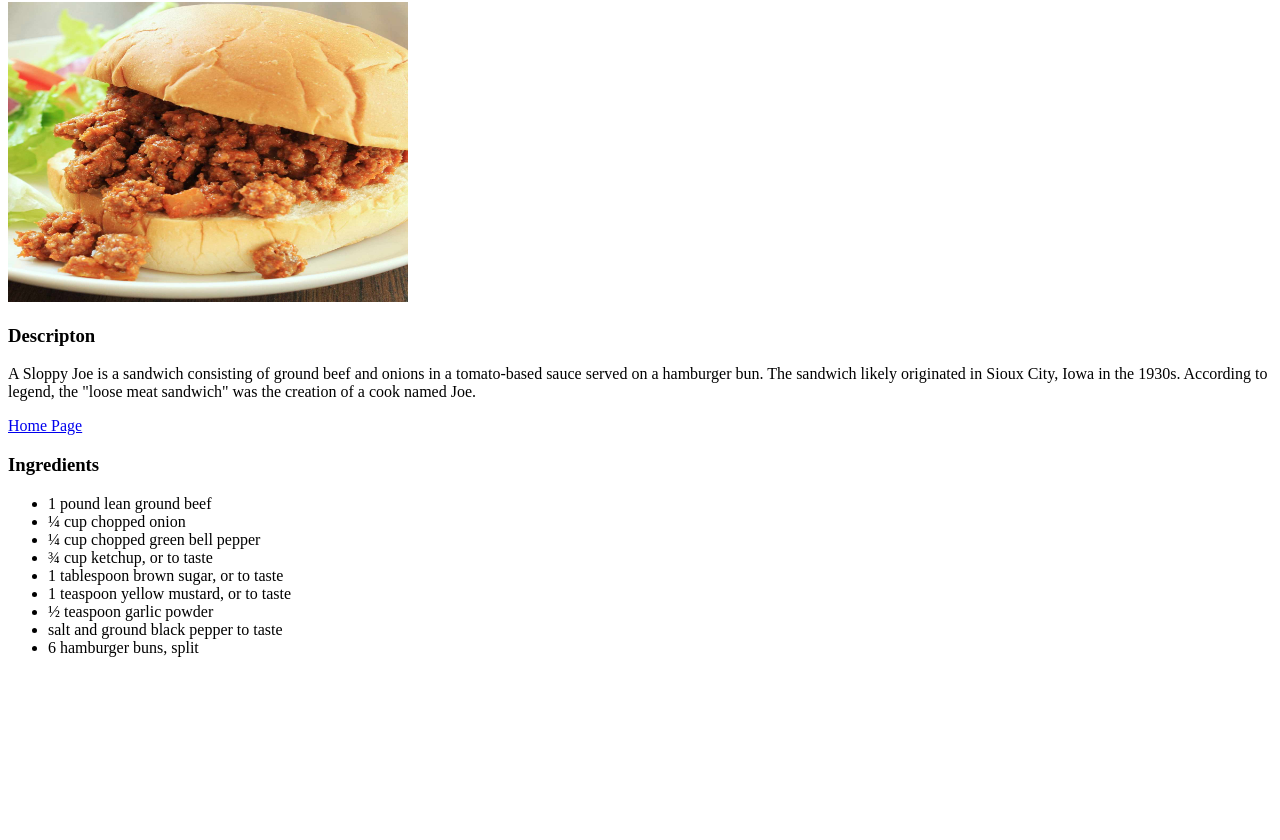
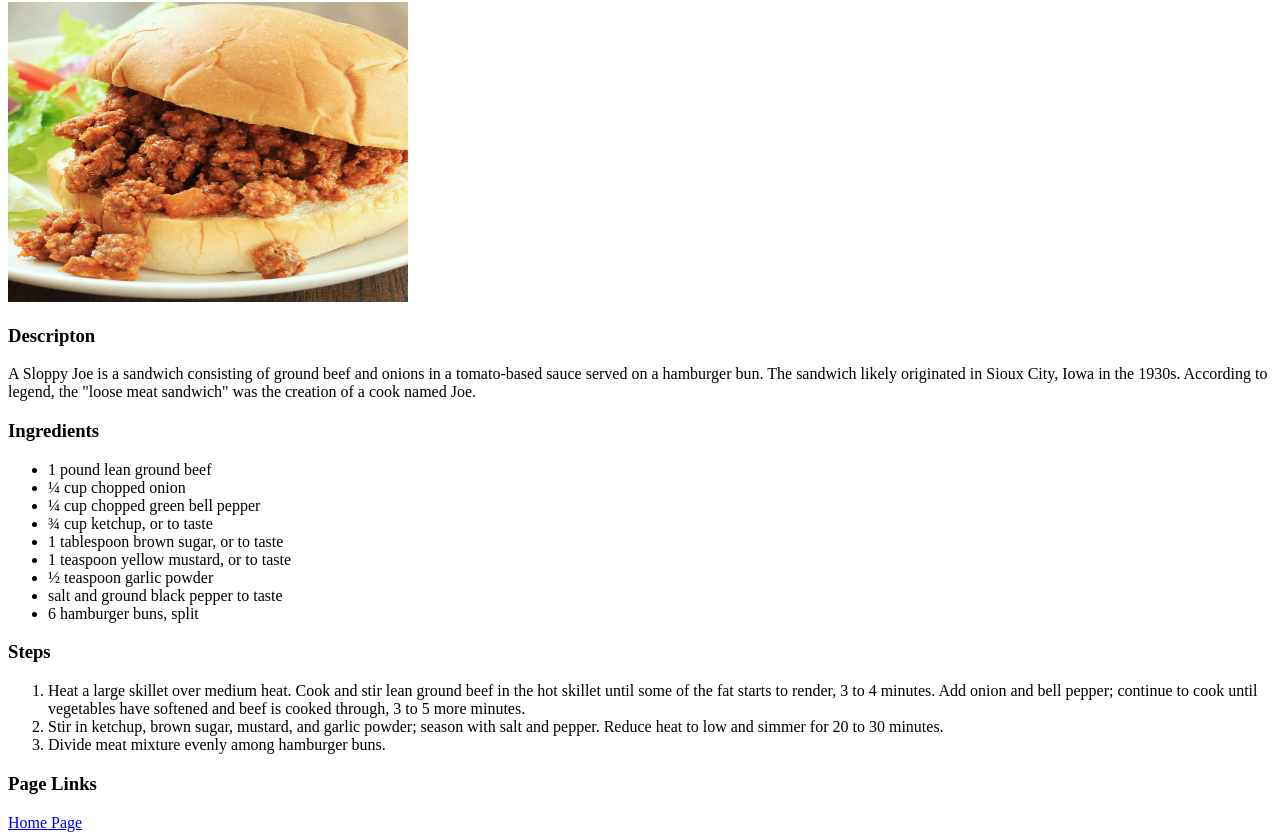
Before and after one commit to Calix10/odin_recipes, a plain HTML site: page recipes/sloppy_joes.html in a window 1280 px wide. Shown: the part 78-918 px from the top of the page. Before the commit the page ends 800 px from the top, so only its background shows below. Drawn offline with Linux system fonts and the light colour scheme.

Commit message:
Finished Up Sloppy Joe Page

```diff
--- a/recipes/sloppy_joes.html
+++ b/recipes/sloppy_joes.html
@@ -12,7 +12,6 @@
     <p>A Sloppy Joe is a sandwich consisting of ground beef and onions in a tomato-based sauce served on a hamburger bun.
         The sandwich likely originated in Sioux City, Iowa in the 1930s. According to legend, the "loose meat sandwich" was
         the creation of a cook named Joe.</p>
-    <a href="../index.html">Home Page</a>
     <h3>Ingredients</h3>
     <ul>
         <li>1 pound lean ground beef</li>
@@ -25,6 +24,13 @@
         <li>salt and ground black pepper to taste</li>
         <li>6 hamburger buns, split</li>
     </ul>
-
+    <h3>Steps</h3>
+    <ol>
+        <li> Heat a large skillet over medium heat. Cook and stir lean ground beef in the hot skillet until some of the fat starts to render, 3 to 4 minutes. Add onion and bell pepper; continue to cook until vegetables have softened and beef is cooked through, 3 to 5 more minutes.</li>
+        <li>Stir in ketchup, brown sugar, mustard, and garlic powder; season with salt and pepper. Reduce heat to low and simmer for 20 to 30 minutes.</li>
+        <li>Divide meat mixture evenly among hamburger buns.</li>
+    </ol>
+    <h3>Page Links</h3>
+    <a href="../index.html">Home Page</a>
 </body>
 </html>
```
